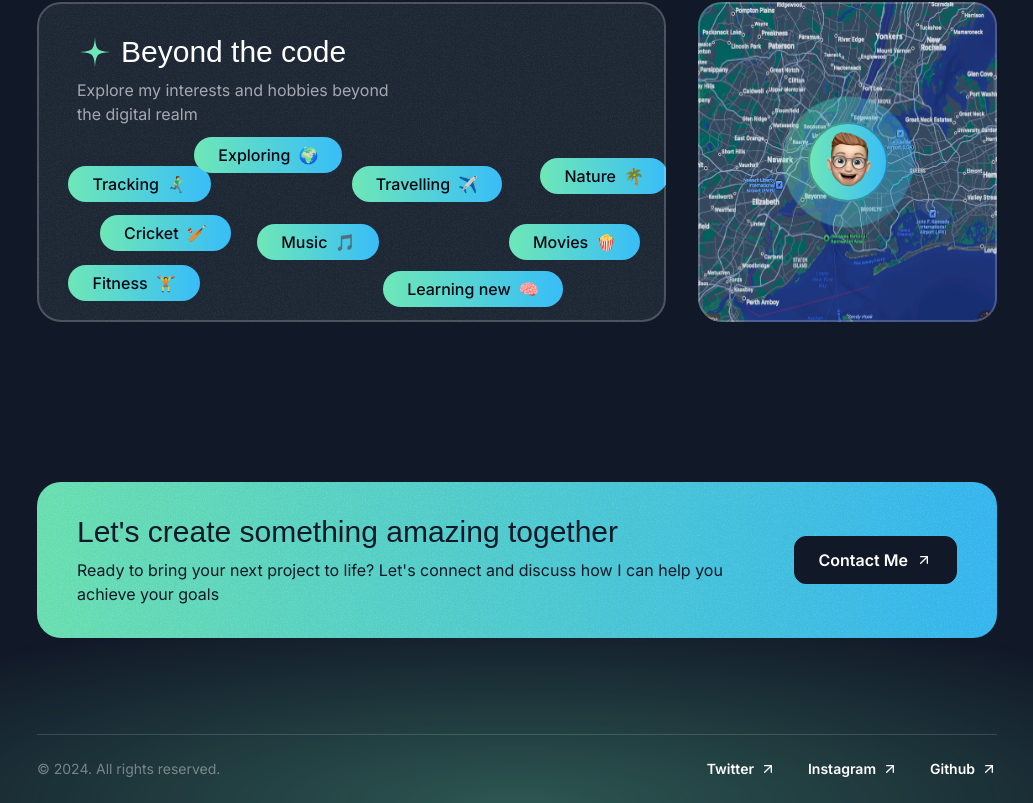
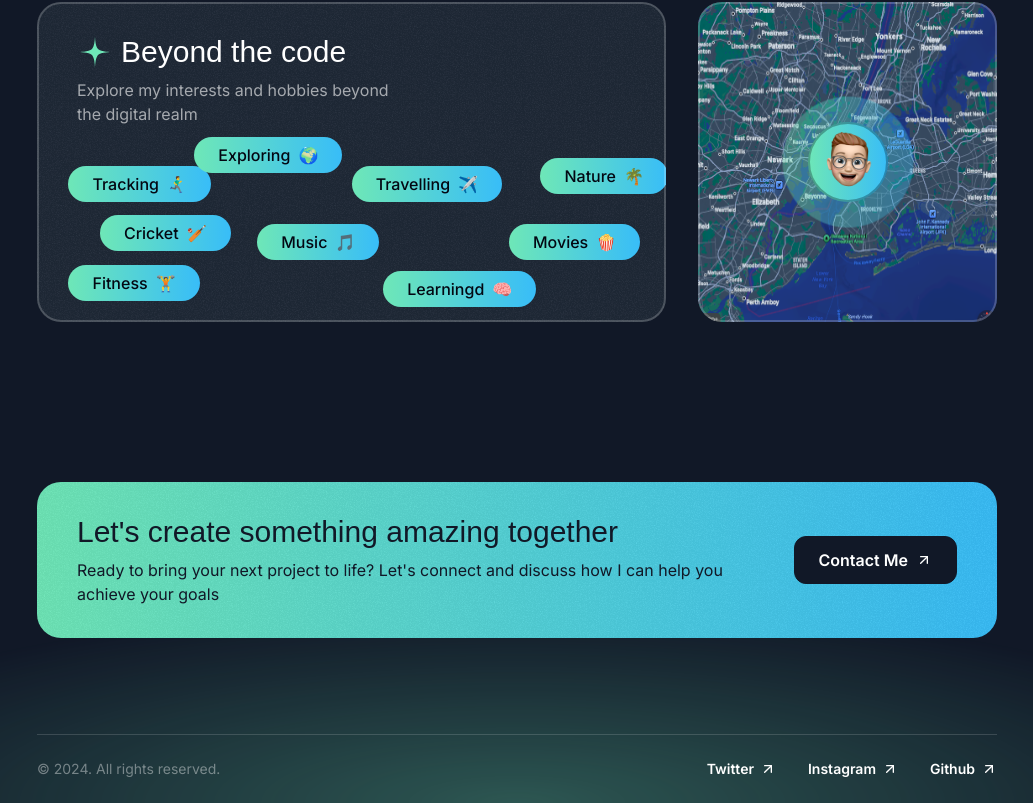
Before and after one commit to kirankattii/Animated-Portfolio-using-tailwind, a Next.js app: page / in a window 1280 px wide. Shown: the part 3994-4797 px from the top of the page, without its empty margins (123-1156 px from the left). Built offline with nearby package versions, Linux system fonts and the light colour scheme; a web font is replaced by a local one.

Commit message:
updated on april-13

```diff
--- a/src/sections/About.tsx
+++ b/src/sections/About.tsx
@@ -89,7 +89,7 @@ const hobbies = [
 	},
 
 	{
-		title: "Learning new",
+		title: "Learningd",
 		emoji: "🧠",
 		left: "55%",
 		top: "69%",
--- a/src/sections/Hero.tsx
+++ b/src/sections/Hero.tsx
@@ -158,19 +158,19 @@ export const HeroSection = () => {
 							<ArrowDown className="size-4" />
 						</button>
 					</a> */}
-					<Link
+					<a
 						href="#projects"
 						className="inline-flex items-center gap-2 border border-white/15 px-6 h-12 rounded-xl font-semibold hover:bg-white/10 transition-colors z-10"
 						target="_blank"
 					>
 						Explore My Work
 						<ArrowDown className="size-4" />
-					</Link>
+					</a>
 
-					<Link href={"https://www.linkedin.com/in/kiran-katti-745008236/"} className="inline-flex items-center gap-2 border-white bg-white text-gray-900 h-12 px-6 rounded-xl z-10" target="_blank">
+					<a href={"https://www.linkedin.com/in/kiran-katti-745008236/"} className="inline-flex items-center gap-2 border-white bg-white text-gray-900 h-12 px-6 rounded-xl z-10" target="_blank">
 						<span>👋</span>
 						<span className="font-semibold">Let&apos;s Connect</span>
-					</Link>
+					</a>
 				</div>
 			</div>
 		</div>
```
